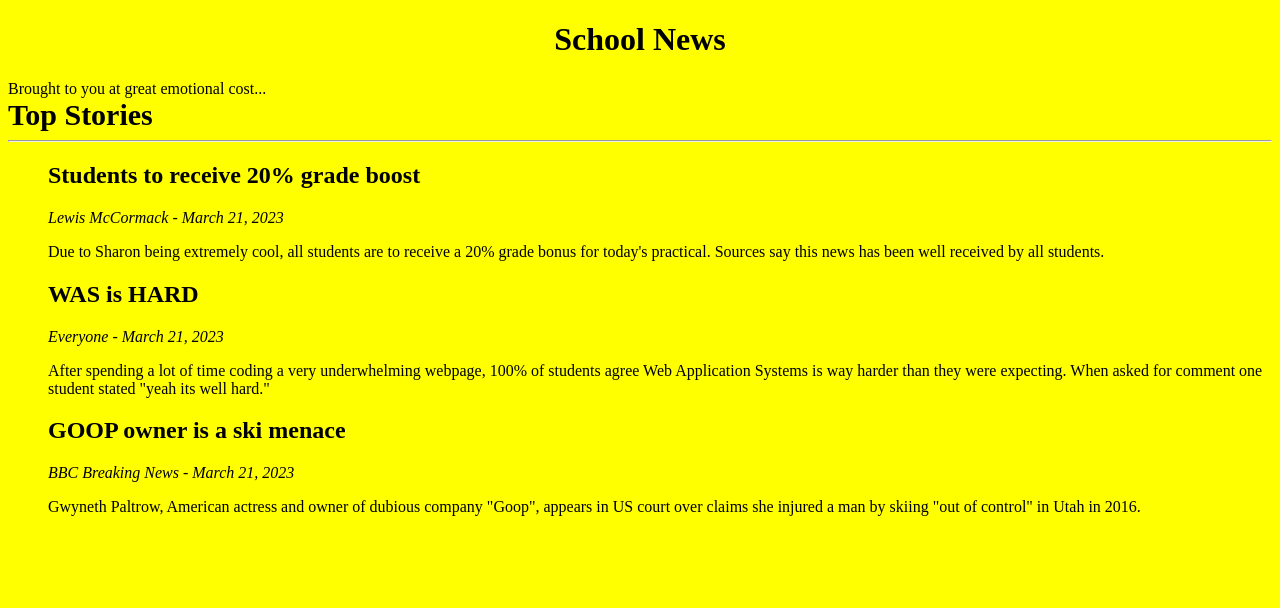
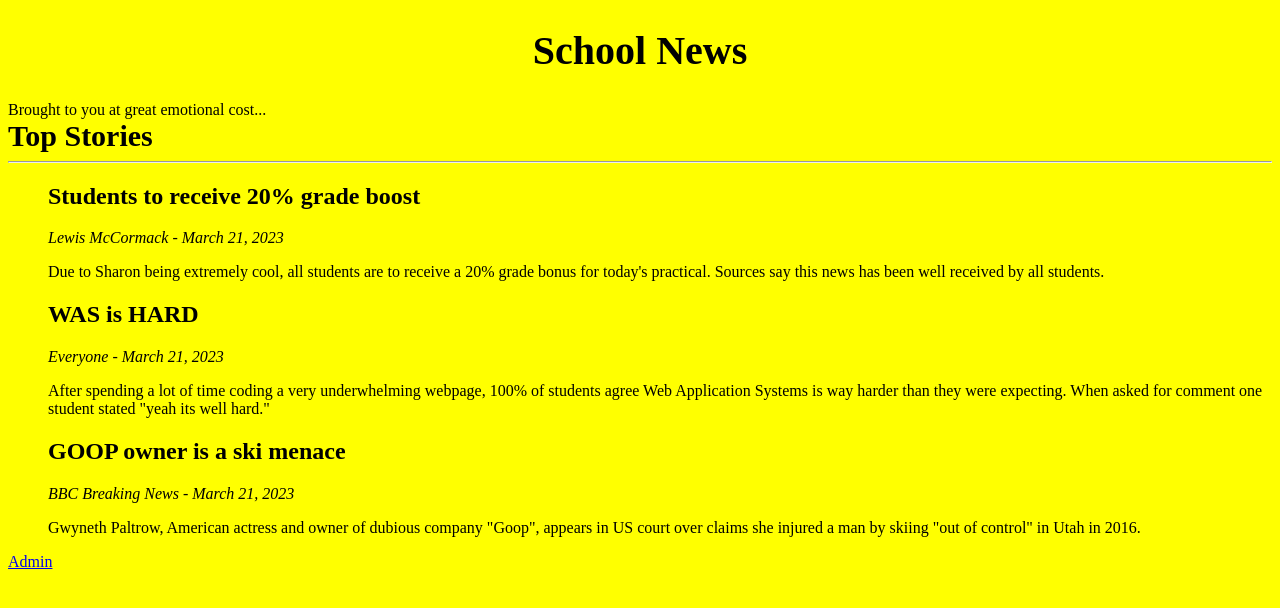
Before and after one commit to 2801934m/WAS_Practical, a Django app: page / in a window 1280 px wide. Shown: the top 608 px of the page. Run offline with Django 3.2, Linux system fonts and the light colour scheme; data comes from the database, SQL or seed files in the repository.

Commit message:
Added link to admin page.

```diff
--- a/templates/school_news/index.html
+++ b/templates/school_news/index.html
@@ -12,6 +12,7 @@
             }
             h1 {
                 text-align : center;
+                font-size : 40px;
             }
             strong {font-size : 30px;
             }
@@ -40,5 +41,8 @@
             {% endif %}
         </div>
 
+        <a href="/admin/" target="_self"
+    title="Click to access admin functions">Admin</a>
+
     </body>
 </html>
```
